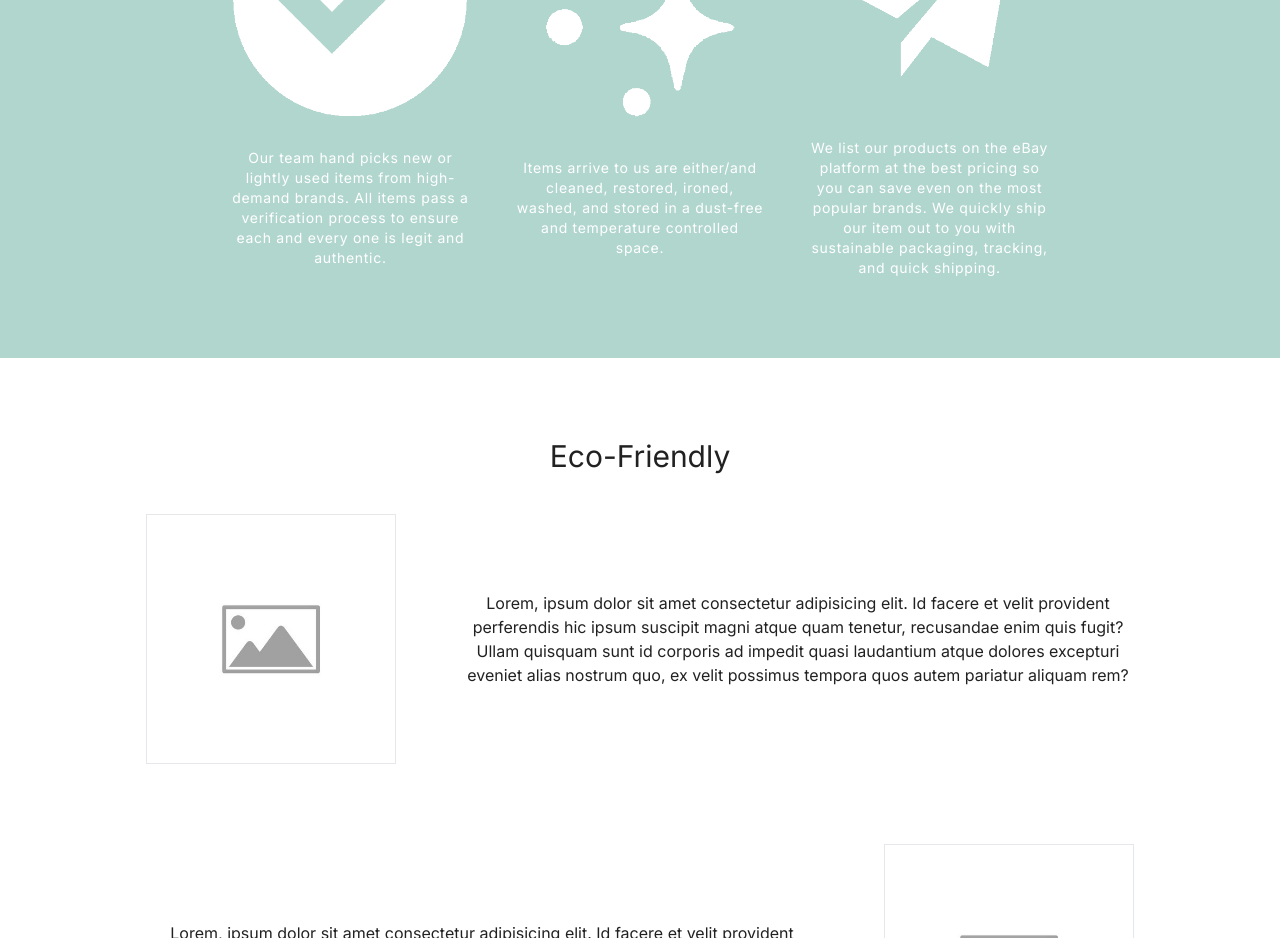
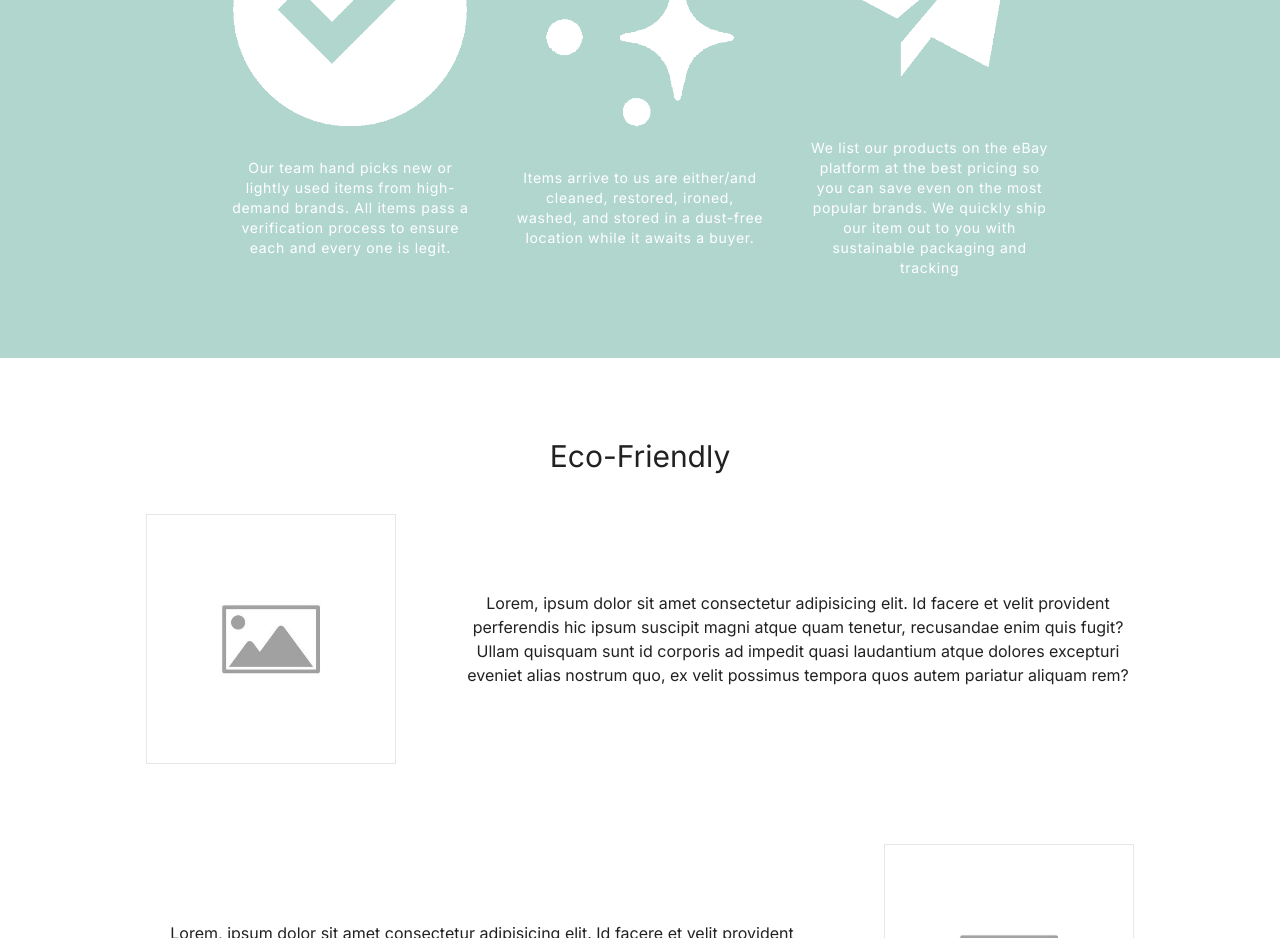
Before and after one commit to c9aw/c9aw.github.io, a React (Vite) app: page /About in a window 1280 px wide. Shown: the part 1160-2098 px from the top of the page. Built offline with nearby package versions, Linux system fonts and the light colour scheme; a web font is replaced by a local one.

Commit message:
Update HowItWorks.jsx

```diff
--- a/src/components/About/HowItWorks.jsx
+++ b/src/components/About/HowItWorks.jsx
@@ -3,19 +3,19 @@ const data = [
     id: 1,
     image: '/checkabout1.png',
     title:
-      'Our team hand picks new or lightly used items from high-demand brands. All items pass a verification process to ensure each and every one is legit and authentic.',
+      'Our team hand picks new or lightly used items from high-demand brands. All items pass a verification process to ensure each and every one is legit.',
   },
   {
     id: 2,
     image: '/cleanabout1.png',
     title:
-      'Items arrive to us are either/and cleaned, restored, ironed, washed, and stored in a dust-free and temperature controlled space.',
+      'Items arrive to us are either/and cleaned, restored, ironed, washed, and stored in a dust-free location while it awaits a buyer.',
   },
   {
     id: 3,
     image: '/sendabout1.png',
     title:
-      'We list our products on the eBay platform at the best pricing so you can save even on the most popular brands. We quickly ship our item out to you with sustainable packaging, tracking, and quick shipping.',
+      'We list our products on the eBay platform at the best pricing so you can save even on the most popular brands. We quickly ship our item out to you with sustainable packaging and tracking',
   },
 ]
 
```
